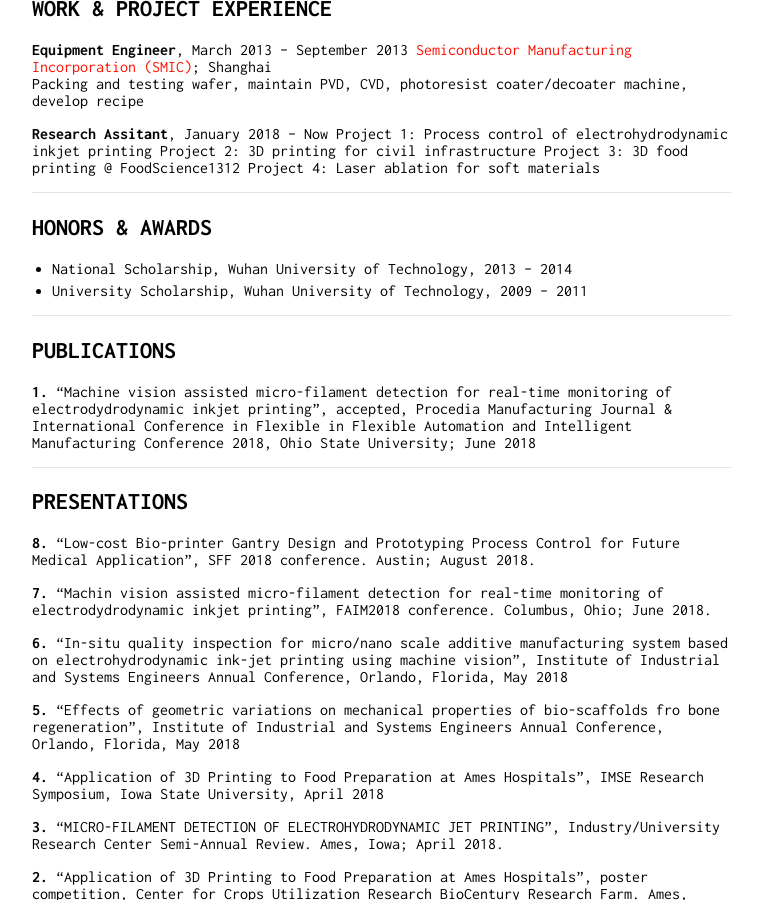
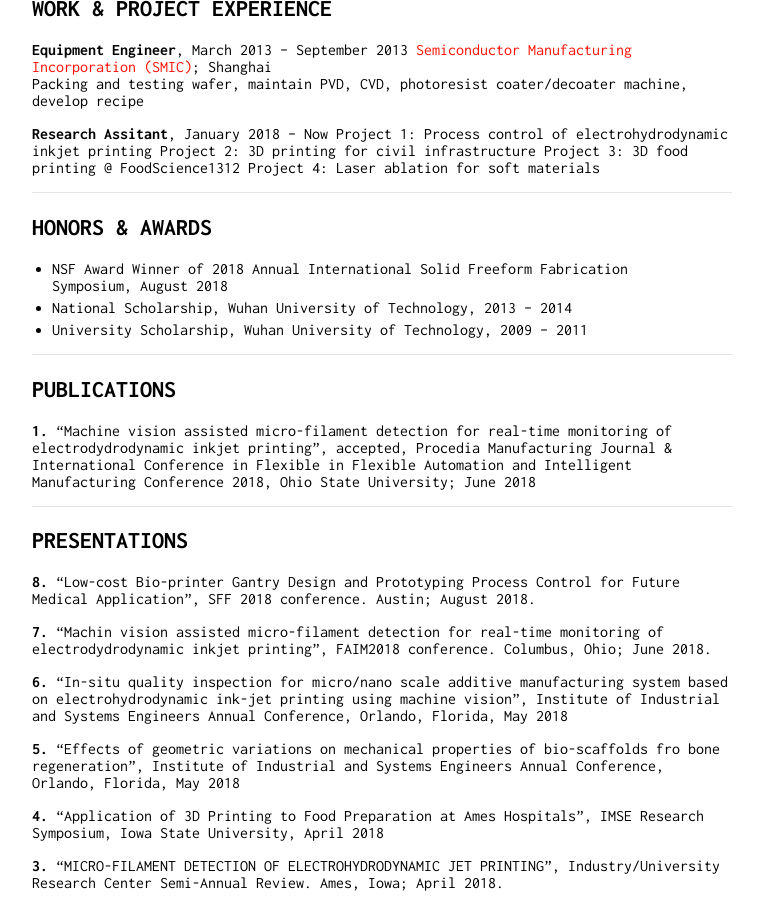
Before and after one commit to zhangxiao2018/zhangxiao2018.github.io, a Jekyll site: the page built from index.md, in a window 1280 px wide and 900 px high, scrolled down 1612 px. Shown: the whole window, without its empty margins (258-1021 px from the left). Built offline with Jekyll 4.4.1, drawn with Linux system fonts in a browser that asks for light colours; our own code applies the rules of GitHub Pages for plain Markdown files.

Commit message:
Update index.md

```diff
--- a/index.md
+++ b/index.md
@@ -86,6 +86,7 @@ Project 4: Laser ablation for soft materials
 
 - - -
 ## HONORS & AWARDS
+* NSF Award Winner of 2018 Annual International Solid Freeform Fabrication Symposium, August 2018
 * National Scholarship, Wuhan University of Technology, 2013 – 2014
 * University Scholarship, Wuhan University of Technology, 2009 – 2011
 
```
